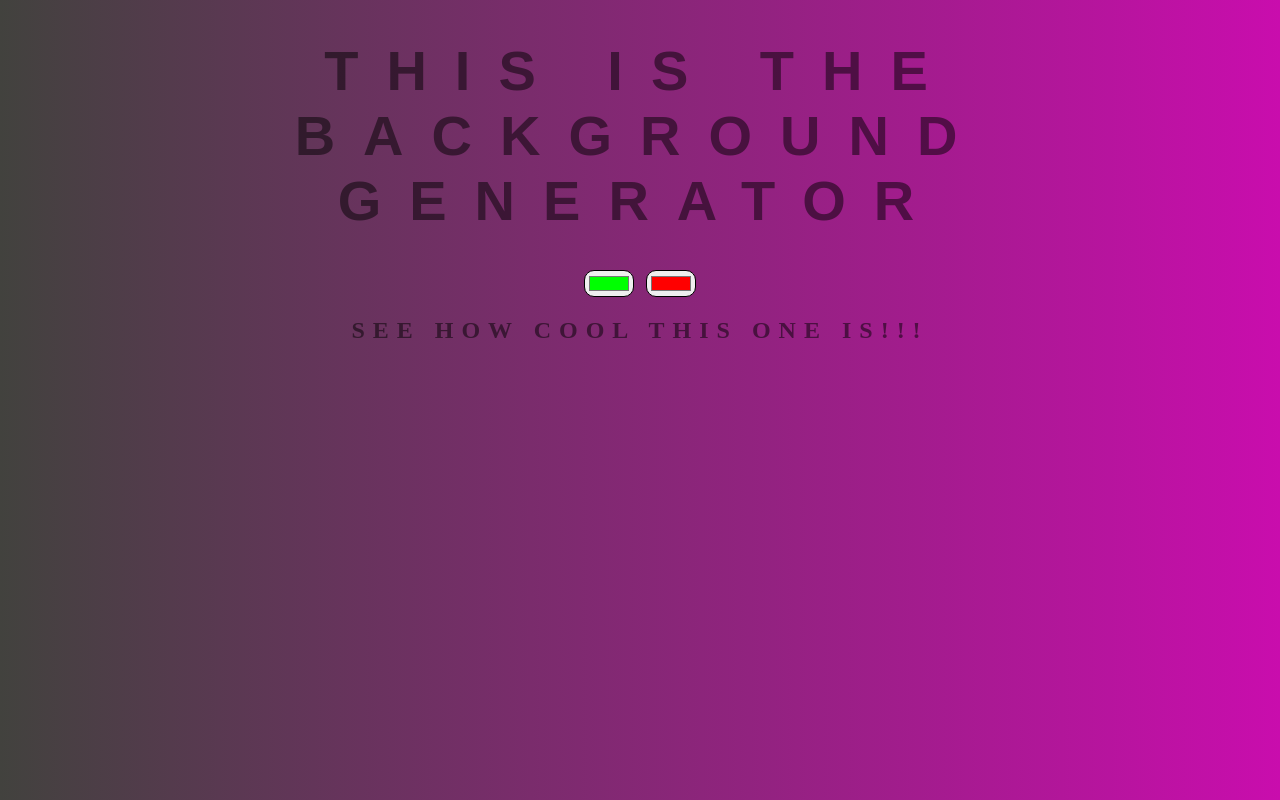
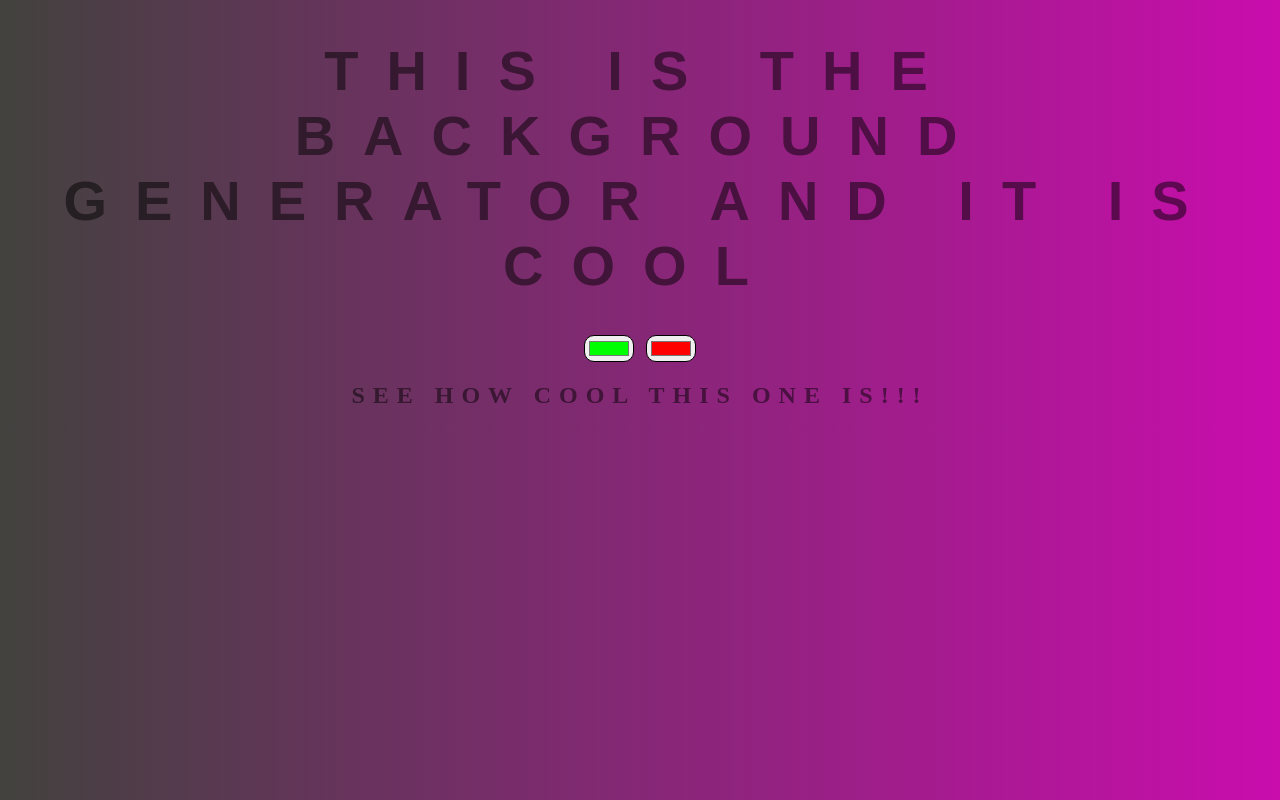
Before and after one commit to MohammadaliRashidfarokhi/Background-generator, a plain HTML site: page index.html in a window 1280 px wide. Drawn offline with Linux system fonts and the light colour scheme; files that its build step writes are made by us from their sources; files whose address does not match are found by name.

Commit message:
Change title

```diff
--- a/index.html
+++ b/index.html
@@ -8,7 +8,7 @@
   <link rel="stylesheet" href="/BackgroundGenerator/index.css">
 </head>
 <body id="body">
-  <h1>This is the background generator</h1>
+  <h1>This is the background generator and it is cool</h1>
   <input  oninput="gradient()" type="color" class="color1" name="color1" value="#00ff01">
   <input  oninput="gradient()" type="color" class="color2" name="color2" value="#ff0000">
   <h2>See how cool this one is!!!</h2>
```
